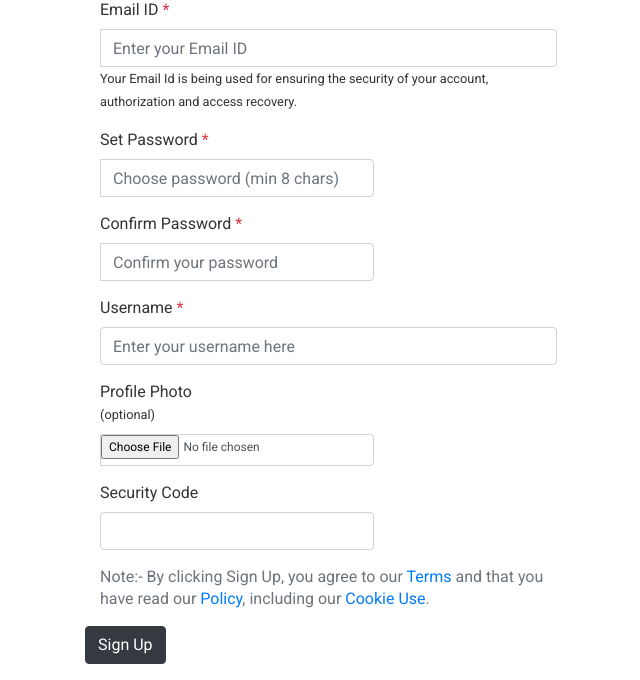
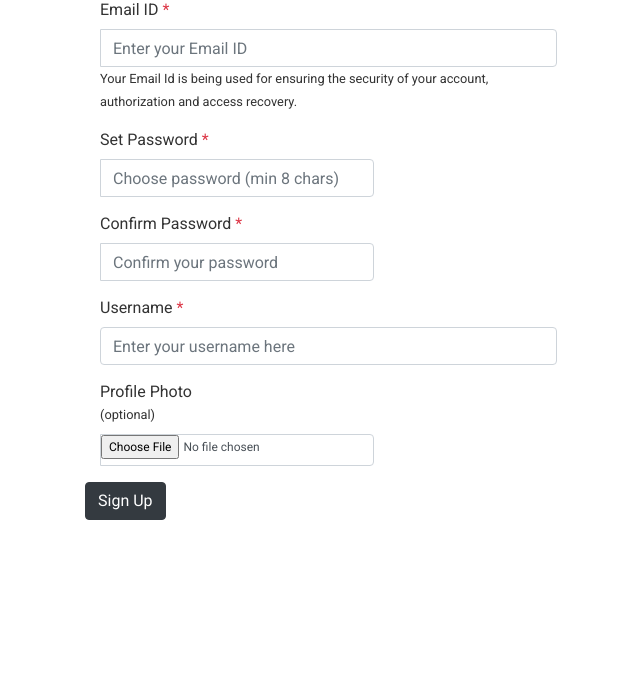
Before and after one commit to pearlescen7/CompeteMe, a Flask app: page /signup/ in a window 1280 px wide. Shown: the part 147-827 px from the top of the page, without its empty margins (0-640 px from the left). After the commit the page ends 667 px from the top, so only its background shows below. Run offline with Flask 2, Linux system fonts and the light colour scheme; some libraries are stand-ins or nearby versions.

Commit message:
Update signup.html

```diff
--- a/templates/signup.html
+++ b/templates/signup.html
@@ -71,18 +71,6 @@
                 </div>
                 </div>
                 <div class="form-group">
-                <label class="control-label col-sm-3">Security Code </label>
-                <div class="col-md-5 col-sm-8">
-                    <div >
-
-                        <input type="text" name="captcha" id="captcha" class="form-control label-warning"  />
-                    </div>
-                </div>
-                </div>
-                <div class="form-group">
-                <div class="col-xs-offset-3 col-md-8 col-sm-9"><span class="text-muted"><span class="label label-danger">Note:-</span> By clicking Sign Up, you agree to our <a href="#">Terms</a> and that you have read our <a href="#">Policy</a>, including our <a href="#">Cookie Use</a>.</span> </div>
-                </div>
-                <div class="form-group">
                 <div class="col-xs-offset-3 col-xs-10">
                     <input name="Submit" type="submit" value="Sign Up" class="btn btn-dark">
                 </div>
```
